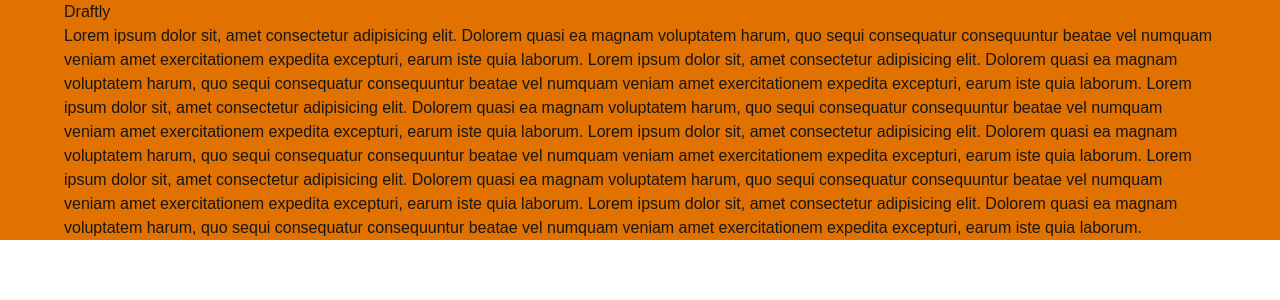
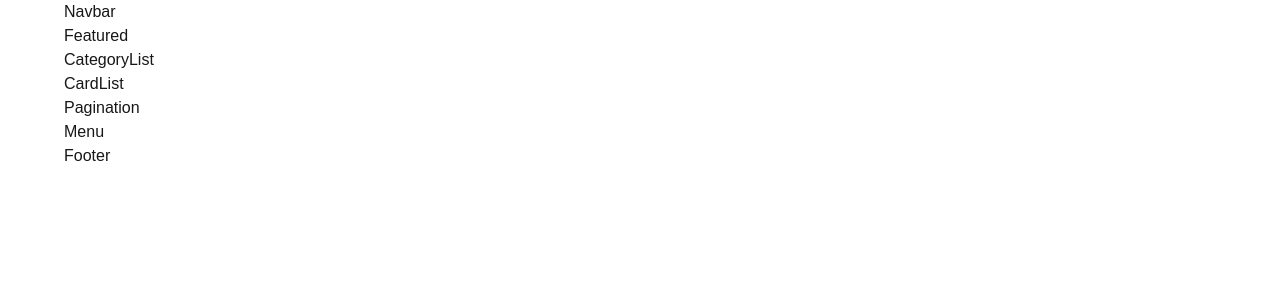
Before and after one commit to rawdaymohamed/draftly, a Next.js app: page / in a window 1280 px wide. Shown: the top 300 px of the page. Built offline with nearby package versions, Linux system fonts and the light colour scheme.

Commit message:
Feat: add dummy components

```diff
--- a/src/app/layout.tsx
+++ b/src/app/layout.tsx
@@ -1,6 +1,8 @@
 import type { Metadata } from "next";
 import { Geist, Geist_Mono } from "next/font/google";
 import "./globals.css";
+import Navbar from "@/components/Navbar";
+import Footer from "@/components/Footer";
 
 const geistSans = Geist({
   variable: "--font-geist-sans",
@@ -29,8 +31,10 @@ export default function RootLayout({
     >
       <body className="min-h-full overflow-x-hidden">
         {/* Wrapper */}
-        <div className="w-full md:max-w-2xl lg:max-w-3xl xl:max-w-7xl  mx-auto flex flex-col px-8 lg:px-16 bg-amber-600">
+        <div className="w-full md:max-w-2xl lg:max-w-3xl xl:max-w-7xl  mx-auto flex flex-col px-8 lg:px-16">
+          <Navbar />
           {children}
+          <Footer />
         </div>
       </body>
     </html>
--- a/src/app/page.tsx
+++ b/src/app/page.tsx
@@ -1,29 +1,17 @@
+import CardList from "@/components/CardList";
+import CategoryList from "@/components/CategoryList";
+import Featured from "@/components/Featured";
+import Menu from "@/components/Menu";
+
 export default function Home() {
   return (
-    <>
-      <h1>Draftly</h1>
-      <p>
-        Lorem ipsum dolor sit, amet consectetur adipisicing elit. Dolorem quasi
-        ea magnam voluptatem harum, quo sequi consequatur consequuntur beatae
-        vel numquam veniam amet exercitationem expedita excepturi, earum iste
-        quia laborum. Lorem ipsum dolor sit, amet consectetur adipisicing elit.
-        Dolorem quasi ea magnam voluptatem harum, quo sequi consequatur
-        consequuntur beatae vel numquam veniam amet exercitationem expedita
-        excepturi, earum iste quia laborum. Lorem ipsum dolor sit, amet
-        consectetur adipisicing elit. Dolorem quasi ea magnam voluptatem harum,
-        quo sequi consequatur consequuntur beatae vel numquam veniam amet
-        exercitationem expedita excepturi, earum iste quia laborum. Lorem ipsum
-        dolor sit, amet consectetur adipisicing elit. Dolorem quasi ea magnam
-        voluptatem harum, quo sequi consequatur consequuntur beatae vel numquam
-        veniam amet exercitationem expedita excepturi, earum iste quia laborum.
-        Lorem ipsum dolor sit, amet consectetur adipisicing elit. Dolorem quasi
-        ea magnam voluptatem harum, quo sequi consequatur consequuntur beatae
-        vel numquam veniam amet exercitationem expedita excepturi, earum iste
-        quia laborum. Lorem ipsum dolor sit, amet consectetur adipisicing elit.
-        Dolorem quasi ea magnam voluptatem harum, quo sequi consequatur
-        consequuntur beatae vel numquam veniam amet exercitationem expedita
-        excepturi, earum iste quia laborum.
-      </p>
-    </>
+    <div className="">
+      <Featured />
+      <CategoryList />
+      <div className="">
+        <CardList />
+        <Menu />
+      </div>
+    </div>
   );
 }
--- /dev/null
+++ b/src/components/CardList.tsx
@@ -0,0 +1,13 @@
+import React from "react";
+import Pagination from "./Pagination";
+
+const CardList = () => {
+  return (
+    <div className="">
+      CardList
+      <Pagination />
+    </div>
+  );
+};
+
+export default CardList;
--- /dev/null
+++ b/src/components/CategoryList.tsx
@@ -0,0 +1,7 @@
+import React from "react";
+
+const CategoryList = () => {
+  return <div>CategoryList</div>;
+};
+
+export default CategoryList;
--- /dev/null
+++ b/src/components/Featured.tsx
@@ -0,0 +1,7 @@
+import React from "react";
+
+const Featured = () => {
+  return <div className="">Featured</div>;
+};
+
+export default Featured;
--- /dev/null
+++ b/src/components/Footer.tsx
@@ -0,0 +1,7 @@
+import React from "react";
+
+const Footer = () => {
+  return <div className="">Footer</div>;
+};
+
+export default Footer;
--- /dev/null
+++ b/src/components/Menu.tsx
@@ -0,0 +1,7 @@
+import React from "react";
+
+const Menu = () => {
+  return <div className="">Menu</div>;
+};
+
+export default Menu;
--- /dev/null
+++ b/src/components/Navbar.tsx
@@ -0,0 +1,7 @@
+import React from "react";
+
+const Navbar = () => {
+  return <div className="">Navbar</div>;
+};
+
+export default Navbar;
--- /dev/null
+++ b/src/components/Pagination.tsx
@@ -0,0 +1,7 @@
+import React from "react";
+
+const Pagination = () => {
+  return <div>Pagination</div>;
+};
+
+export default Pagination;
```
